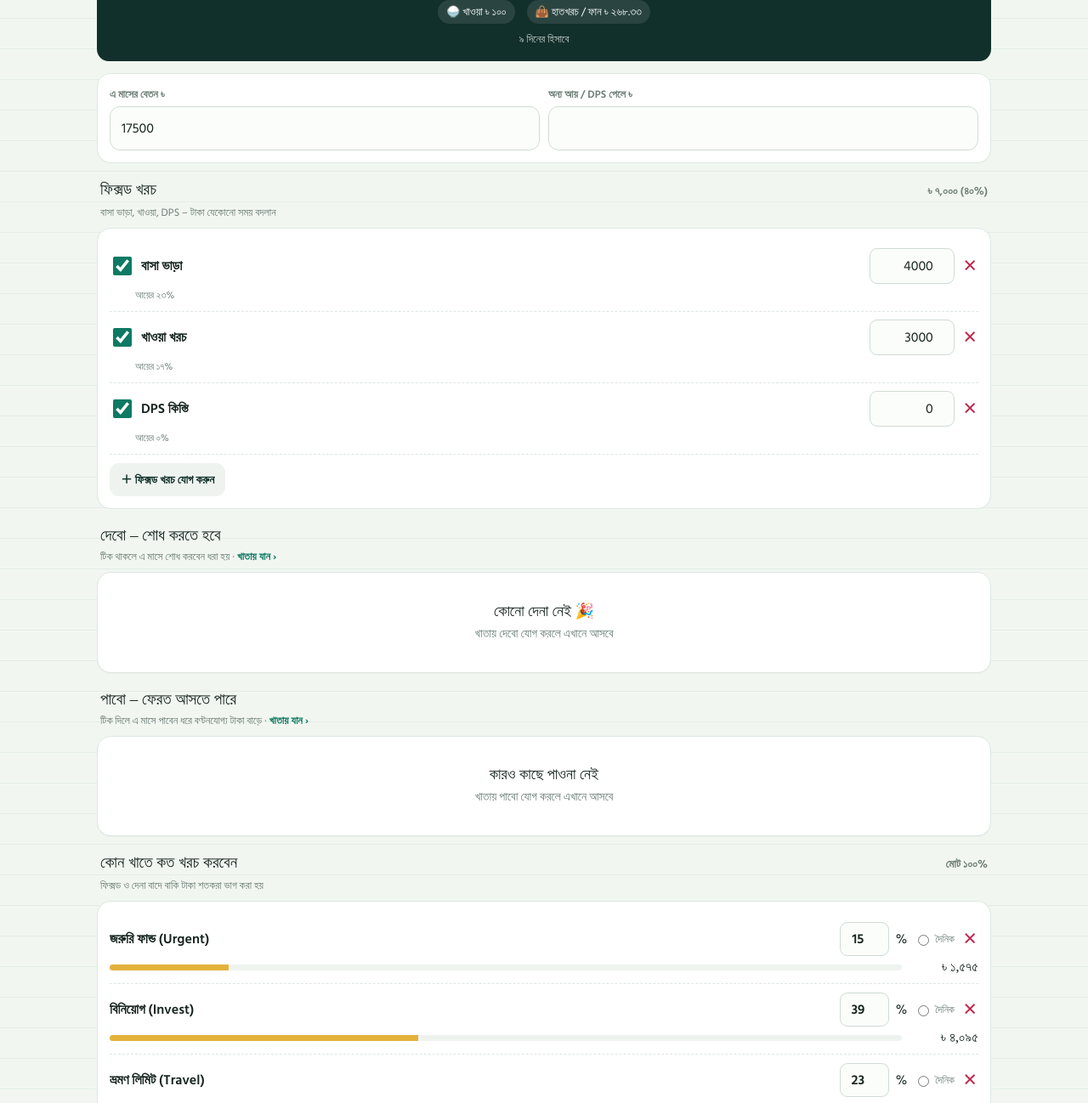
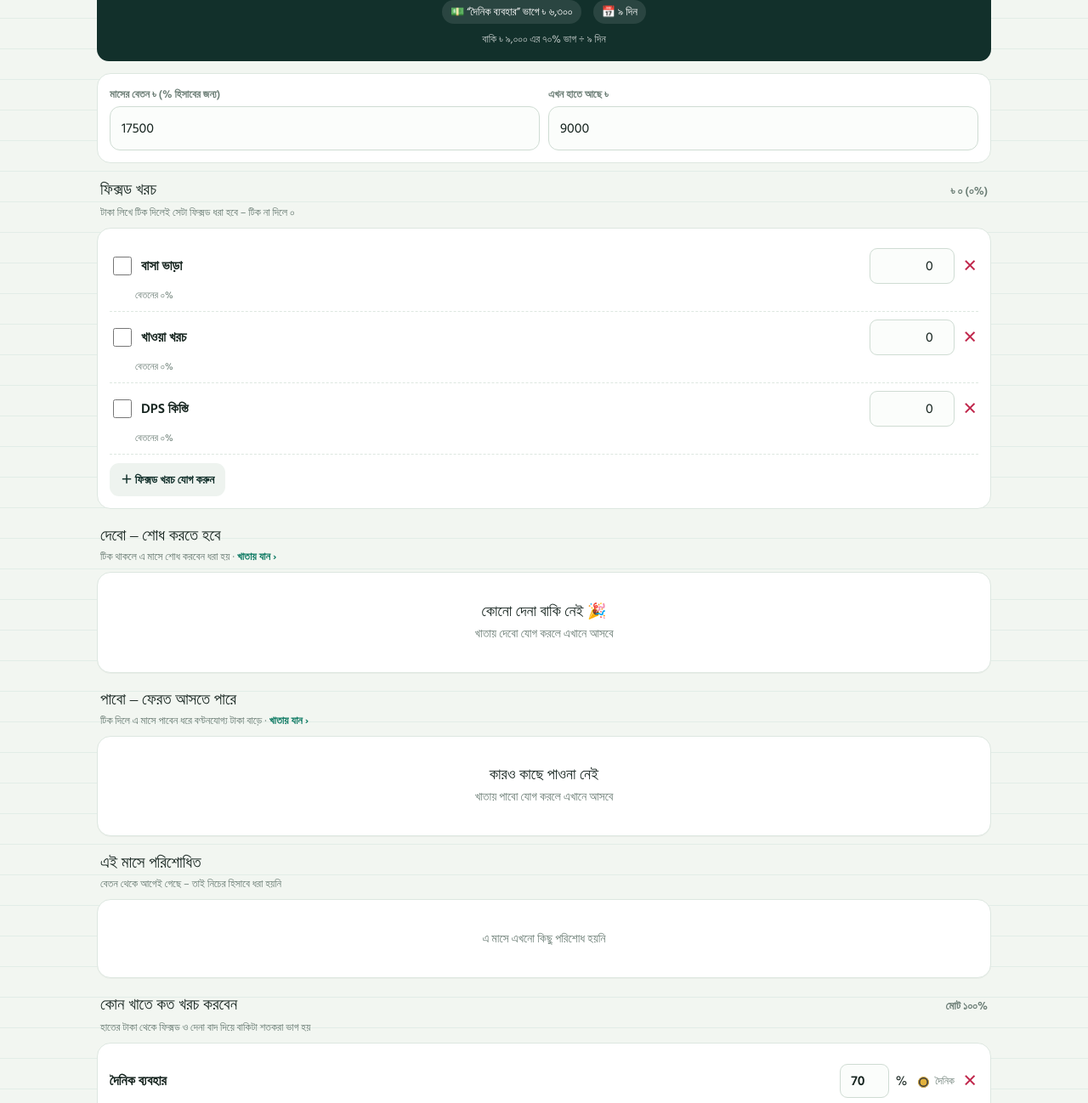
Before and after one commit to rakibahian1-sudo/Hisab-Nikash-Tali-Khata-, a plain HTML site: page index.html in a window 1280 px wide. Shown: the part 446-1744 px from the top of the page at 85% size. Drawn offline with Linux system fonts and the light colour scheme; a web font is replaced by a local one.

Commit message:
Add files via upload

```diff
--- a/index.html
+++ b/index.html
@@ -143,6 +143,7 @@ body[data-mode=khata] .modes [data-m=khata],body[data-mode=my] .modes [data-m=my
 .pr .l1{flex-wrap:wrap}.pr .l1 input:not(.pn):not([type=radio]){min-width:120px;color:var(--text)}
 .daily .ds{display:flex;justify-content:center;gap:14px;flex-wrap:wrap;margin:6px 0 4px;font-size:13px}.daily .ds span{background:rgba(255,255,255,.1);padding:3px 10px;border-radius:20px}
 .blk a{color:var(--pabo);font-weight:600;text-decoration:none}
+.crow.hh{cursor:default;opacity:.78;border-left:5px solid var(--line)}
 </style>
 </head>
 <body data-tab="pabo" data-mode="my">
@@ -175,17 +176,18 @@ body[data-mode=khata] .modes [data-m=khata],body[data-mode=my] .modes [data-m=my
 <div id="v-my">
   <section class="hero"><div class="hero-in">
     <div class="mnav"><button class="a" id="my-prev" aria-label="আগের মাস">‹</button><div id="my-cur"><b id="y-lbl"></b><small id="y-sub"></small></div><button class="a" id="my-next" aria-label="পরের মাস">›</button></div>
-    <div class="s3"><div><span>মোট আয়</span><b id="y-inc">৳ ০</b></div><div><span>ফিক্সড + দেনা</span><b class="r" id="y-out">৳ ০</b></div><div><span>বণ্টনযোগ্য</span><b class="g" id="y-left">৳ ০</b></div></div>
+    <div class="s3"><div><span>এখন হাতে আছে</span><b id="y-inc">৳ ০</b></div><div><span>ফিক্সড + দেনা</span><b class="r" id="y-out">৳ ০</b></div><div><span>বণ্টনযোগ্য</span><b class="g" id="y-left">৳ ০</b></div></div>
     <div class="bar"><i id="y-bar" style="width:0"></i></div>
     <div class="net"><span id="y-l"></span><b id="y-p"></b></div>
   </div></section>
   <div class="daily" id="y-daily"></div>
-  <div class="card2"><div class="incg"><label class="f"><span>এ মাসের বেতন ৳</span><input id="y-sal" type="number" inputmode="decimal" min="0" step="any"></label><label class="f"><span>অন্য আয় / DPS পেলে ৳</span><input id="y-oth" type="number" inputmode="decimal" min="0" step="any"></label></div></div>
-  <div class="blk"><h2>ফিক্সড খরচ <small id="y-fs"></small></h2><p>বাসা ভাড়া, খাওয়া, DPS – টাকা যেকোনো সময় বদলান</p>
+  <div class="card2"><div class="incg"><label class="f"><span>মাসের বেতন ৳ (% হিসাবের জন্য)</span><input id="y-sal" type="number" inputmode="decimal" min="0" step="any"></label><label class="f"><span>এখন হাতে আছে ৳</span><input id="y-cash" type="number" inputmode="decimal" min="0" step="any"></label></div></div>
+  <div class="blk"><h2>ফিক্সড খরচ <small id="y-fs"></small></h2><p>টাকা লিখে টিক দিলেই সেটা ফিক্সড ধরা হবে – টিক না দিলে ০</p>
     <div class="card2" style="margin-top:0"><div id="y-fx"></div><button class="chip" id="y-fadd" style="margin-top:10px">＋ ফিক্সড খরচ যোগ করুন</button></div></div>
   <div class="blk"><h2>দেবো – শোধ করতে হবে <small id="y-ds"></small></h2><p>টিক থাকলে এ মাসে শোধ করবেন ধরা হয় · <a href="#" data-go="dibo">খাতায় যান ›</a></p><div class="sheetlist" id="y-dl"></div></div>
   <div class="blk"><h2>পাবো – ফেরত আসতে পারে <small id="y-ps"></small></h2><p>টিক দিলে এ মাসে পাবেন ধরে বণ্টনযোগ্য টাকা বাড়ে · <a href="#" data-go="pabo">খাতায় যান ›</a></p><div class="sheetlist" id="y-pl"></div></div>
-  <div class="blk"><h2>কোন খাতে কত খরচ করবেন <small id="y-pt"></small></h2><p>ফিক্সড ও দেনা বাদে বাকি টাকা শতকরা ভাগ করা হয়</p>
+  <div class="blk"><h2>এই মাসে পরিশোধিত <small id="y-hs"></small></h2><p>বেতন থেকে আগেই গেছে – তাই নিচের হিসাবে ধরা হয়নি</p><div class="sheetlist" id="y-hl"></div></div>
+  <div class="blk"><h2>কোন খাতে কত খরচ করবেন <small id="y-pt"></small></h2><p>হাতের টাকা থেকে ফিক্সড ও দেনা বাদ দিয়ে বাকিটা শতকরা ভাগ হয়</p>
     <div class="card2" style="margin-top:0"><div id="y-plan"></div><button class="chip" id="y-add" style="margin-top:10px">＋ খাত যোগ করুন</button><div class="warn" id="y-w"></div></div></div>
 </div>
 </div>
@@ -373,40 +375,44 @@ const shift=n=>{const [y,m]=curM.split('-').map(Number),d=new Date(y,m-1+n,1);cu
 function setMode(m){document.body.dataset.mode=m;try{localStorage.setItem('tali_mode',m)}catch(e){}scrollTo({top:0})}
 document.querySelector('.modes').onclick=e=>{const b=e.target.closest('[data-m]');if(b)setMode(b.dataset.m)};
 try{document.body.dataset.mode=localStorage.getItem('tali_mode')==='khata'?'khata':'my'}catch(e){}
-const DEF=[{n:'জরুরি ফান্ড (Urgent)',p:15},{n:'বিনিয়োগ (Invest)',p:39},{n:'ভ্রমণ লিমিট (Travel)',p:23},{n:'হাতখরচ / ফান (Extra)',p:23,d:1}];
-const DFX=[{id:'rent',n:'বাসা ভাড়া',a:4000},{id:'food',n:'খাওয়া খরচ',a:3000},{id:'dps',n:'DPS কিস্তি',a:0}];
+const DEF=[{n:'দৈনিক ব্যবহার',p:70,d:1},{n:'জরুরি ফান্ড (Urgent)',p:10},{n:'ভ্রমণ লিমিট (Travel)',p:10},{n:'হাতখরচ / ফান (Extra)',p:10},{n:'বিনিয়োগ (Invest)',p:0}];
+const DFX=[{id:'rent',n:'বাসা ভাড়া',a:0},{id:'food',n:'খাওয়া খরচ',a:0},{id:'dps',n:'DPS কিস্তি',a:0}];
 const fresh=()=>({plan:DEF.map(x=>({...x})),fixed:DFX.map(x=>({...x})),m:{}});
-function fixMy(){if(!my.fixed){my.fixed=DFX.map(x=>({...x}));my.plan=DEF.map(x=>({...x}))}if(!my.plan||!my.plan.length)my.plan=DEF.map(x=>({...x}));if(!my.m)my.m={}}
+function fixMy(){if(!my.m)my.m={};const f=my.fixed;
+ if(!f||(f.length===3&&f[1].a===3000&&f[2].a===0&&(f[0].a===4000||f[0].a===3500)))my.fixed=DFX.map(x=>({...x}));
+ const o=[15,39,23,23];if(!my.plan||!my.plan.length||(my.plan.length===4&&my.plan.every((x,i)=>x.p===o[i])))my.plan=DEF.map(x=>({...x}))}
 let my=lj('tali_khata_my',null);if(!my)my=fresh();fixMy();
-function gy(){const m=my.m[curM];if(m){m.sd=m.sd||[];m.gp=m.gp||[];m.sf=m.sf||[];return m}const ks=Object.keys(my.m).filter(k=>k<curM).sort(),l=ks.length?my.m[ks[ks.length-1]]:null;return{sal:l?l.sal:17500,oth:0,sd:[],gp:[],sf:[]}}
+function gy(){const m=my.m[curM],cm=curM===localDate().slice(0,7);
+ if(m){m.sd=m.sd||[];m.gp=m.gp||[];m.sf=m.sf||[];m.sel=m.sel||[];if(m.cash===undefined)m.cash=cm?9000:(m.sal||0);return m}
+ const ks=Object.keys(my.m).filter(k=>k<curM).sort(),l=ks.length?my.m[ks[ks.length-1]]:null,sl=l?l.sal:17500;
+ return{sal:sl,cash:l?sl:9000,sd:[],gp:[],sf:[],sel:l&&l.sel?[...l.sel]:[]}}
 const ey=()=>my.m[curM]||(my.m[curM]=JSON.parse(JSON.stringify(gy())));
 function renderMy(){
- const y=gy(),[yy,mo]=curM.split('-'),inc=(y.sal||0)+(y.oth||0);
+ const y=gy(),[yy,mo]=curM.split('-'),cash=y.cash||0,bs=y.sal>0?y.sal:cash;
  const D=debts.filter(d=>d.type==='dibo'),P=debts.filter(d=>d.type==='pabo');
  const dp=D.filter(d=>!y.sd.includes(d.id)),pp=P.filter(d=>y.gp.includes(d.id));
- const F=my.fixed.filter(f=>!y.sf.includes(f.id)),tf=F.reduce((t,f)=>t+(+f.a||0),0),td=sm(dp),tp=sm(pp);
- const out=tf+td,free=rd(inc+tp-out),base=Math.max(0,free);
- const pc=a=>inc>0?bn(Math.round(a/inc*100))+'%':'–%';
+ const F=my.fixed.filter(f=>y.sel.includes(f.id)),tf=F.reduce((t,f)=>t+(+f.a||0),0),td=sm(dp),tp=sm(pp);
+ const out=tf+td,free=rd(cash+tp-out),base=Math.max(0,free);
+ const pc=a=>bs>0?bn(Math.round(a/bs*100))+'%':'–%';
  const dim=new Date(yy,mo,0).getDate(),now=localDate(),cur=curM===now.slice(0,7),dl=cur?dim-(+now.slice(8))+1:dim;
  $('y-lbl').textContent=`${MONF[mo-1]} ${bn(yy)}`;$('y-sub').textContent=cur?`আজ সহ ${bn(dl)} দিন বাকি`:`${bn(dim)} দিনের মাস`;
- [['y-sal','sal'],['y-oth','oth']].forEach(([i,k])=>{if(document.activeElement!==$(i))$(i).value=y[k]||''});
- $('y-inc').textContent=money(inc);$('y-out').textContent=money(out);$('y-left').textContent=(free<0?'−':'')+money(Math.abs(free));$('y-left').className=free<0?'r':'g';
- const lp=inc>0?Math.round(free/inc*100):0;
- $('y-bar').style.width=(inc>0?Math.min(100,Math.max(0,free/inc*100)):0)+'%';
- $('y-l').textContent=!inc?'আগে এ মাসের বেতন লিখুন':free<0?'ঘাটতি! আয়ের চেয়ে খরচ ও দেনা বেশি':`ফিক্সড ও দেনা বাদে আয়ের ${bn(lp)}% বণ্টনযোগ্য`;$('y-p').textContent=inc?bn(lp)+'%':'';
- /* দৈনিক */
- const fd=my.plan.findIndex(x=>x.d),fi=fd<0?my.plan.length-1:fd,food=F.find(f=>f.id==='food');
- const fPer=food?rd((+food.a||0)/dim):0,hPer=rd(base*(my.plan[fi].p||0)/100/dl);
- $('y-daily').innerHTML=inc?`<small>প্রতিদিন ব্যবহার করতে পারবেন${free<0?' – ঘাটতি আছে!':''}</small><b>${money(rd(fPer+hPer))}</b><div class="ds"><span>🍚 খাওয়া ${money(fPer)}</span><span>👜 ${esc(my.plan[fi].n.split(' (')[0])} ${money(hPer)}</span></div><small>${bn(dl)} দিনের হিসাবে</small>`:'<small>আগে এ মাসের বেতন লিখুন – তারপর দৈনিক খরচের সীমা দেখাবে</small>';
- /* ফিক্সড */
- $('y-fx').innerHTML=my.fixed.map((f,i)=>`<div class="fx"><input type="checkbox" data-fk="${f.id}" ${y.sf.includes(f.id)?'':'checked'} aria-label="এ মাসে ধরুন"><input class="fn" data-fi="${i}" data-ff="n" value="${esc(f.n)}"><input class="fa" data-fi="${i}" data-ff="a" type="number" inputmode="decimal" min="0" step="any" value="${f.a}"><button class="x" data-frm="${i}" aria-label="মুছুন">✕</button><small>আয়ের ${pc(+f.a||0)}</small></div>`).join('')||'<div class="empty">কোনো ফিক্সড খরচ নেই</div>';
+ [['y-sal','sal'],['y-cash','cash']].forEach(([i,k])=>{if(document.activeElement!==$(i))$(i).value=y[k]||''});
+ $('y-inc').textContent=money(cash);$('y-out').textContent=money(out);$('y-left').textContent=(free<0?'−':'')+money(Math.abs(free));$('y-left').className=free<0?'r':'g';
+ const lp=cash>0?Math.round(free/cash*100):0;
+ $('y-bar').style.width=(cash>0?Math.min(100,Math.max(0,free/cash*100)):0)+'%';
+ $('y-l').textContent=!cash?'আগে এখন হাতে কত আছে লিখুন':free<0?'ঘাটতি! হাতের টাকার চেয়ে খরচ ও দেনা বেশি':`ফিক্সড ও দেনা বাদে হাতের ${bn(lp)}% বাকি থাকবে`;$('y-p').textContent=cash?bn(lp)+'%':'';
+ const fd=my.plan.findIndex(x=>x.d),fi=fd<0?0:fd,pl=my.plan[fi],dAmt=rd(base*(pl.p||0)/100),hPer=rd(dAmt/dl);
+ $('y-daily').innerHTML=cash?`<small>প্রতিদিন ব্যবহার করতে পারবেন${free<0?' – ঘাটতি আছে!':''}</small><b>${money(hPer)}</b><div class="ds"><span>💵 “${esc(pl.n.split(' (')[0])}” ভাগে ${money(dAmt)}</span><span>📅 ${bn(dl)} দিন</span></div><small>বাকি ${money(base)} এর ${bn(pl.p||0)}% ভাগ ÷ ${bn(dl)} দিন</small>`:'<small>আগে “এখন হাতে আছে” লিখুন – তারপর দৈনিক খরচের সীমা দেখাবে</small>';
+ $('y-fx').innerHTML=my.fixed.map((f,i)=>`<div class="fx"><input type="checkbox" data-fk="${f.id}" ${y.sel.includes(f.id)?'checked':''} aria-label="ফিক্সড ধরুন"><input class="fn" data-fi="${i}" data-ff="n" value="${esc(f.n)}"><input class="fa" data-fi="${i}" data-ff="a" type="number" inputmode="decimal" min="0" step="any" value="${f.a}"><button class="x" data-frm="${i}" aria-label="মুছুন">✕</button><small>বেতনের ${pc(+f.a||0)}</small></div>`).join('')||'<div class="empty">কোনো ফিক্সড খরচ নেই</div>';
  $('y-fs').textContent=`${money(tf)} (${pc(tf)})`;
- /* দেনা-পাওনা */
- const li=(d,c,k,cl)=>`<label class="crow ${cl}"><input type="checkbox" data-k="${k}" data-id="${d.id}" ${c?'checked':''}><span class="who"><b>${esc(d.name)}</b><span class="meta">${d.note?esc(d.note):fdate(d.date)}</span></span><span class="rt"><b class="amt2">${money(d.amount)}</b><small>আয়ের ${pc(d.amount)}</small></span></label>`;
- $('y-dl').innerHTML=D.length?D.map(d=>li(d,!y.sd.includes(d.id),'sd','dd')).join(''):'<div class="empty"><b>কোনো দেনা নেই 🎉</b>খাতায় দেবো যোগ করলে এখানে আসবে</div>';
+ const li=(d,c,k,cl)=>`<label class="crow ${cl}"><input type="checkbox" data-k="${k}" data-id="${d.id}" ${c?'checked':''}><span class="who"><b>${esc(d.name)}</b><span class="meta">${d.note?esc(d.note):fdate(d.date)}</span></span><span class="rt"><b class="amt2">${money(d.amount)}</b><small>বেতনের ${pc(d.amount)}</small></span></label>`;
+ $('y-dl').innerHTML=D.length?D.map(d=>li(d,!y.sd.includes(d.id),'sd','dd')).join(''):'<div class="empty"><b>কোনো দেনা বাকি নেই 🎉</b>খাতায় দেবো যোগ করলে এখানে আসবে</div>';
  $('y-pl').innerHTML=P.length?P.map(d=>li(d,y.gp.includes(d.id),'gp','pp2')).join(''):'<div class="empty"><b>কারও কাছে পাওনা নেই</b>খাতায় পাবো যোগ করলে এখানে আসবে</div>';
  $('y-ds').textContent=D.length?`ধরা: ${money(td)} (${pc(td)})`:'';$('y-ps').textContent=P.length?`ধরা: ${money(tp)} (${pc(tp)})`:'';
- /* বণ্টন */
+ const H=[...hist.filter(h=>(h.settledDate||'').startsWith(curM)).map(h=>({n:h.name,a:h.amount,d:h.settledDate,t:h.type})),...debts.flatMap(d=>(d.log||[]).filter(l=>l.k==='-'&&(l.d||'').startsWith(curM)).map(l=>({n:d.name,a:l.a,d:l.d,t:d.type})))].sort((a,b)=>b.d.localeCompare(a.d));
+ const th=H.filter(h=>h.t==='dibo').reduce((t,h)=>t+h.a,0);
+ $('y-hl').innerHTML=H.length?H.map(h=>`<div class="crow hh"><span class="who"><b>✓ ${esc(h.n)}</b><span class="meta">${fdate(h.d)} · ${h.t==='dibo'?'দিয়েছেন':'পেয়েছেন'}</span></span><span class="rt"><b class="amt2">${money(h.a)}</b><small>বেতনের ${pc(h.a)}</small></span></div>`).join(''):'<div class="empty">এ মাসে এখনো কিছু পরিশোধ হয়নি</div>';
+ $('y-hs').textContent=th?`দিয়েছেন ${money(th)}`:'';
  const tot=my.plan.reduce((t,x)=>t+(+x.p||0),0);
  $('y-plan').innerHTML=my.plan.map((x,i)=>`<div class="pr"><div class="l1"><input data-i="${i}" data-f="n" value="${esc(x.n)}" aria-label="খাতের নাম"><input class="pn" data-i="${i}" data-f="p" type="number" inputmode="decimal" min="0" max="100" value="${x.p}" aria-label="শতাংশ"><span>%</span><label class="rd"><input type="radio" name="dr" data-dr="${i}" ${i===fi?'checked':''}>দৈনিক</label>${my.plan.length>1?`<button class="x" data-rm="${i}" aria-label="মুছুন">✕</button>`:''}</div><div class="l2"><div class="pg"><i style="width:${Math.min(100,x.p)}%"></i></div><b>${money(rd(base*x.p/100))}</b></div></div>`).join('');
  $('y-pt').textContent=`মোট ${bn(tot)}%`;
@@ -414,11 +420,11 @@ function renderMy(){
 }
 $('my-prev').onclick=()=>shift(-1);$('my-next').onclick=()=>shift(1);$('my-cur').onclick=()=>{curM=localDate().slice(0,7);renderMy()};
 $('y-sal').onchange=e=>{ey().sal=Math.max(0,parseFloat(e.target.value)||0);save()};
-$('y-oth').onchange=e=>{ey().oth=Math.max(0,parseFloat(e.target.value)||0);save()};
+$('y-cash').onchange=e=>{ey().cash=Math.max(0,parseFloat(e.target.value)||0);save()};
 const tg=(a,id,on)=>{const i=a.indexOf(id);if(on&&i<0)a.push(id);if(!on&&i>-1)a.splice(i,1)};
 $('v-my').addEventListener('change',e=>{const t=e.target,d=t.dataset;
  if(d.k){const m=ey();tg(m[d.k],+d.id,d.k==='sd'?!t.checked:t.checked);save()}
- else if(d.fk){tg(ey().sf,d.fk,!t.checked);save()}
+ else if(d.fk){tg(ey().sel,d.fk,t.checked);save()}
  else if(d.ff){const f=my.fixed[+d.fi];f[d.ff]=d.ff==='a'?Math.max(0,parseFloat(t.value)||0):(t.value.trim()||f.n);save()}
  else if(d.dr!==undefined){my.plan.forEach((x,j)=>x.d=j===+d.dr?1:0);save()}
  else if(d.f){const x=my.plan[+d.i];x[d.f]=d.f==='p'?Math.max(0,parseFloat(t.value)||0):(t.value.trim()||x.n);save()}});
```
